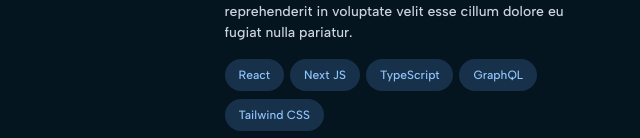
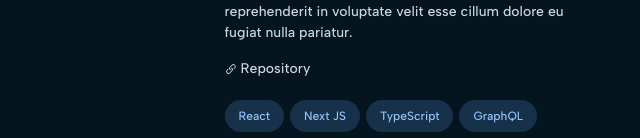
Before and after one commit to johnnyluong/website.v1, a Next.js app: page / in a window 1280 px wide. Shown: the part 2202-2340 px from the top of the page, without its empty margins (589-1229 px from the left). Built offline with nearby package versions, Linux system fonts and the light colour scheme.

Commit message:
updated projects

```diff
--- a/app/components/Projects.tsx
+++ b/app/components/Projects.tsx
@@ -9,10 +9,10 @@ interface Link {
 const projects = [
   {
     title: "GraphQL Powered Blog: fullstack.dev",
-    url: "https://graphcms-blog-one-black.vercel.app/",
+    url: "https://blog.johnnyluong.com/",
     technologies: ["React", "Next JS", "TypeScript", "GraphQL", "Tailwind CSS"],
     image: "/fullstackdev.png",
-    links: [] as Link[],
+    links: [{title: "Repository", link: "https://github.com/johnnyluong/graphQL-blog"}] as Link[],
     description:
       "Lorem ipsum dolor sit amet, consectetur adipiscing elit, sed do eiusmod tempor incididunt ut labore et dolore magna aliqua. Ut enim ad minim veniam, quis nostrud exercitation ullamco laboris nisi ut aliquip ex ea commodo consequat. Duis aute irure dolor in reprehenderit in voluptate velit esse cillum dolore eu fugiat nulla pariatur.",
   },
```
